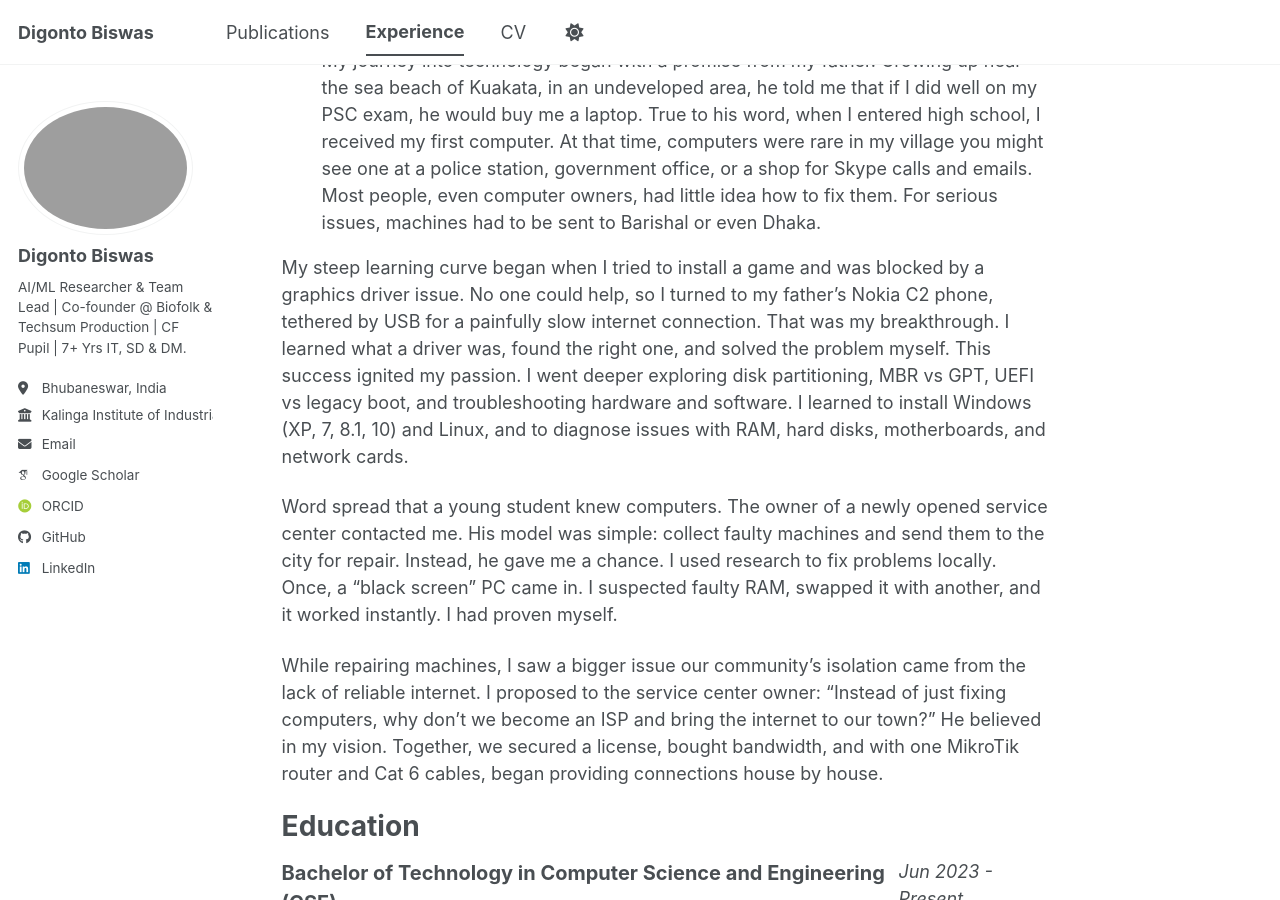
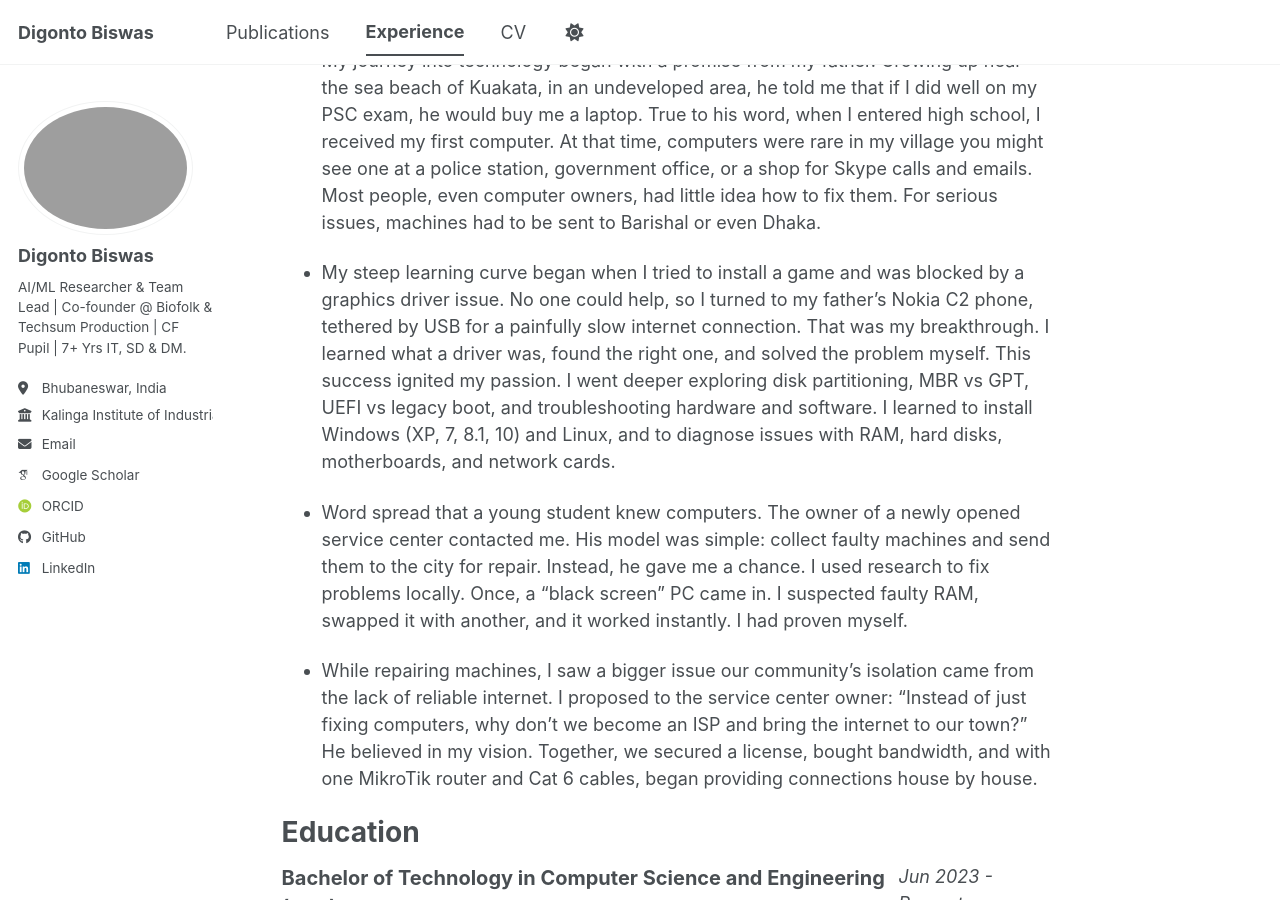
Before and after one commit to digontobiswas/digontobiswas.github.io, a Jekyll site: the page built from _pages/experience.md, in a window 1280 px wide and 900 px high, scrolled down 2760 px. Built offline with Jekyll 4.4.1, drawn with Linux system fonts in a browser that asks for light colours; some web fonts are replaced; a script bundle is joined from its source files by our own code; library files that are not in the unit come from our copies.

```diff
--- a/_pages/experience.md
+++ b/_pages/experience.md
@@ -101,11 +101,11 @@ Other Experience
 **Key Responsibilities:**
 - My journey into technology began with a promise from my father. Growing up near the sea beach of Kuakata, in an undeveloped area, he told me that if I did well on my PSC exam, he would buy me a laptop. True to his word, when I entered high school, I received my first computer. At that time, computers were rare in my village you might see one at a police station, government office, or a shop for Skype calls and emails. Most people, even computer owners, had little idea how to fix them. For serious issues, machines had to be sent to Barishal or even Dhaka.
 
-My steep learning curve began when I tried to install a game and was blocked by a graphics driver issue. No one could help, so I turned to my father’s Nokia C2 phone, tethered by USB for a painfully slow internet connection. That was my breakthrough. I learned what a driver was, found the right one, and solved the problem myself. This success ignited my passion. I went deeper exploring disk partitioning, MBR vs GPT, UEFI vs legacy boot, and troubleshooting hardware and software. I learned to install Windows (XP, 7, 8.1, 10) and Linux, and to diagnose issues with RAM, hard disks, motherboards, and network cards.
+- My steep learning curve began when I tried to install a game and was blocked by a graphics driver issue. No one could help, so I turned to my father’s Nokia C2 phone, tethered by USB for a painfully slow internet connection. That was my breakthrough. I learned what a driver was, found the right one, and solved the problem myself. This success ignited my passion. I went deeper exploring disk partitioning, MBR vs GPT, UEFI vs legacy boot, and troubleshooting hardware and software. I learned to install Windows (XP, 7, 8.1, 10) and Linux, and to diagnose issues with RAM, hard disks, motherboards, and network cards.
 
-Word spread that a young student knew computers. The owner of a newly opened service center contacted me. His model was simple: collect faulty machines and send them to the city for repair. Instead, he gave me a chance. I used research to fix problems locally. Once, a “black screen” PC came in. I suspected faulty RAM, swapped it with another, and it worked instantly. I had proven myself.
+- Word spread that a young student knew computers. The owner of a newly opened service center contacted me. His model was simple: collect faulty machines and send them to the city for repair. Instead, he gave me a chance. I used research to fix problems locally. Once, a “black screen” PC came in. I suspected faulty RAM, swapped it with another, and it worked instantly. I had proven myself.
 
-While repairing machines, I saw a bigger issue our community’s isolation came from the lack of reliable internet. I proposed to the service center owner: “Instead of just fixing computers, why don’t we become an ISP and bring the internet to our town?” He believed in my vision. Together, we secured a license, bought bandwidth, and with one MikroTik router and Cat 6 cables, began providing connections house by house.
+- While repairing machines, I saw a bigger issue our community’s isolation came from the lack of reliable internet. I proposed to the service center owner: “Instead of just fixing computers, why don’t we become an ISP and bring the internet to our town?” He believed in my vision. Together, we secured a license, bought bandwidth, and with one MikroTik router and Cat 6 cables, began providing connections house by house.
 
 
 Education
```
